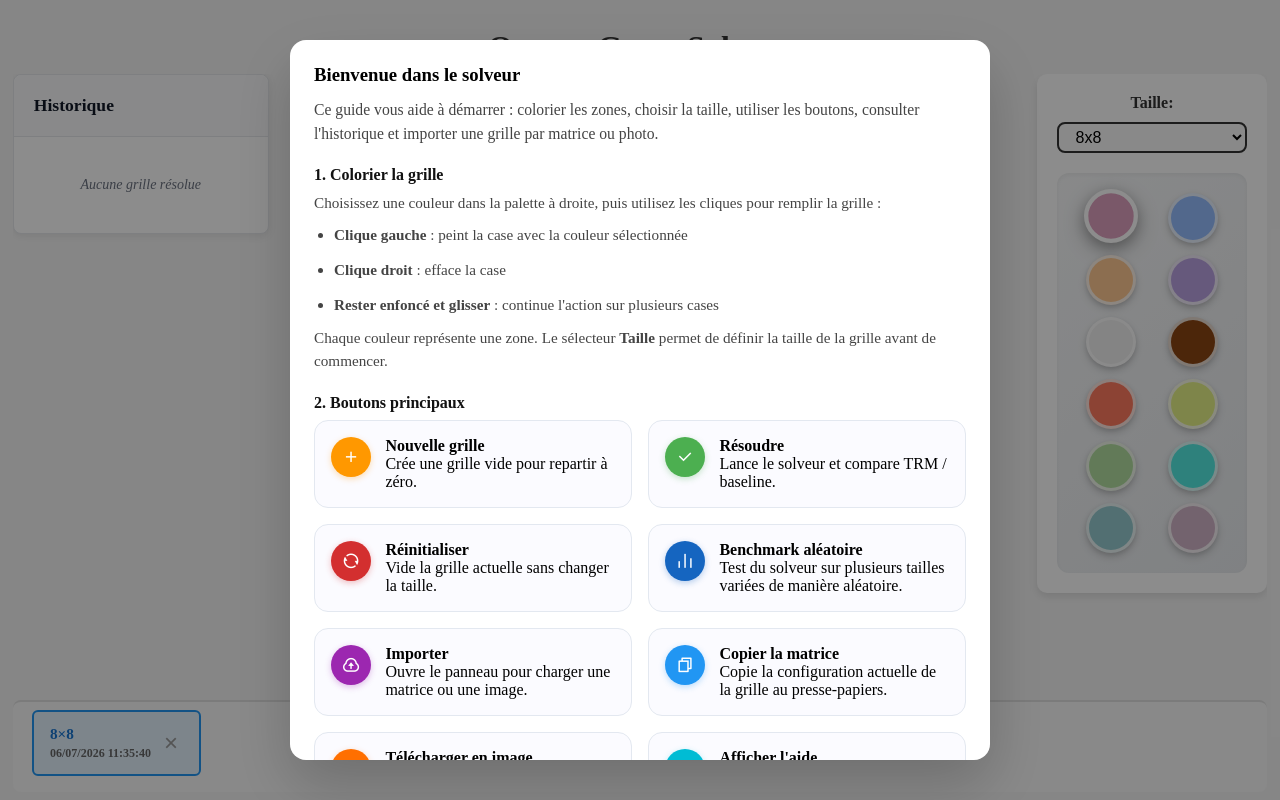
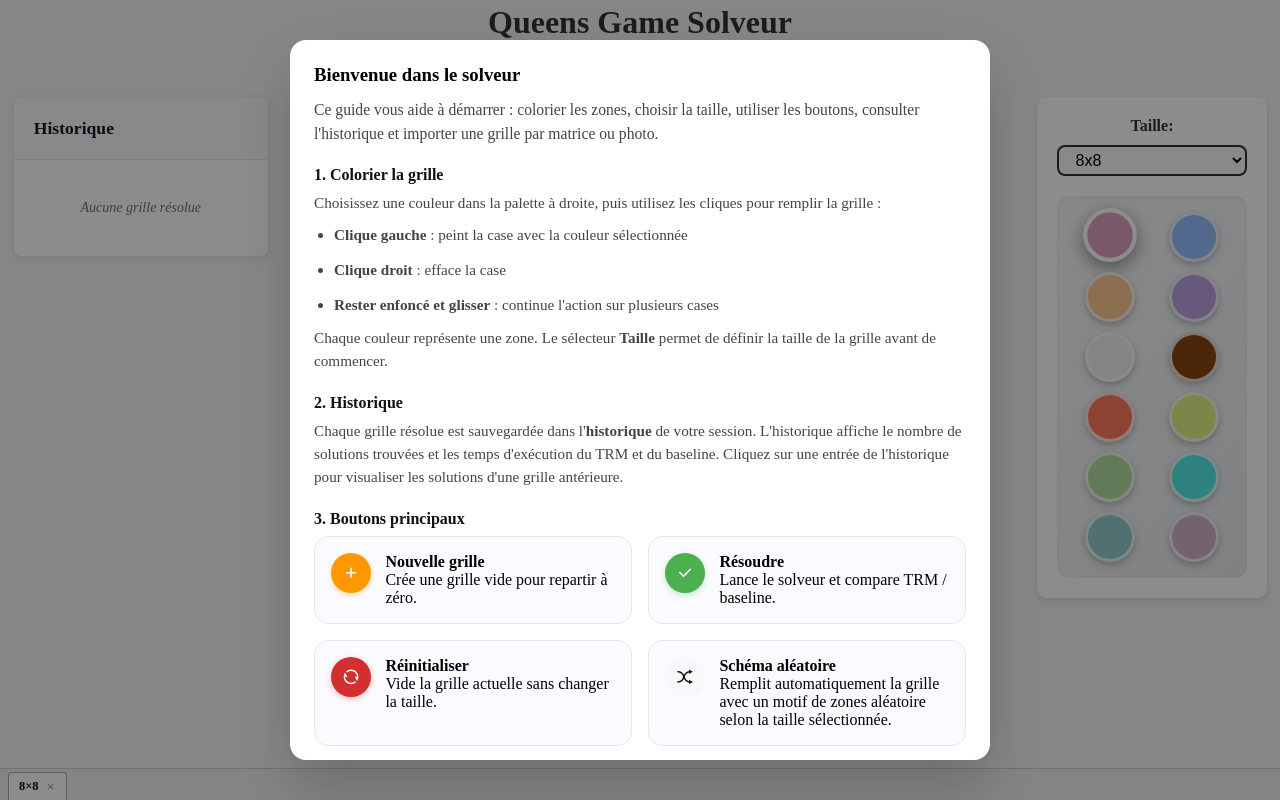
Before and after one commit to Rxdy/queens, a Vue app in the folder front/: page / in a window 1280 px wide. Built offline with nearby package versions, Linux system fonts and the light colour scheme.

Commit message:
Fix vertical overflow by making app container and main content layout fit viewport

```diff
--- a/front/src/App.vue
+++ b/front/src/App.vue
@@ -1,6 +1,12 @@
 <script setup>
 import { ref, computed, watch, onMounted, onUnmounted } from "vue";
 import axios from "axios";
+import BenchmarkChart from "./BenchmarkChart.vue";
+
+// Configuration axios sans timeout pour permettre les requêtes long-running
+axios.defaults.timeout = 0; // 0 = pas de timeout
+
+const currentView = ref("game");
 
 const size = ref(8);
 const zones = ref([]);
@@ -63,8 +69,8 @@ const colors = [
     "rgb(150, 190, 255)",
     "rgb(255, 201, 146)",
     "rgb(187, 163, 226)",
-    "rgb(240, 240, 240)", // Gris très clair pour la couleur par défaut
-    "rgb(139, 69, 19)", // Marron pour remplacer le beige
+    "rgb(240, 240, 240)",
+    "rgb(139, 69, 19)",
     "rgb(255, 123, 96)",
     "rgb(230, 243, 136)",
     "rgb(179, 223, 160)",
@@ -708,15 +714,15 @@ const submit = async () => {
     trmPerformance.value = null;
     baselineResult.value = null;
 
-    // Lancer les deux modèles en parallèle
-    const [trmRes, baselineRes] = await Promise.allSettled([
-        axios.post("http://localhost:8000/api/solve", payload),
-        axios.post("http://localhost:8001/api/solve", payload),
-    ]);
-
-    // Traitement TRM
-    if (trmRes.status === "fulfilled") {
-        const data = trmRes.value.data;
+    // Lancer TRM et Baseline indépendamment (ne pas attendre le baseline pour afficher)
+    const trmPromise = axios.post("http://localhost:8000/api/solve", payload);
+    const baselinePromise = axios.post("http://localhost:8001/api/solve", payload);
+
+    // Afficher le résultat TRM dès qu'il arrive
+    let historyEntry = null;
+    try {
+        const trmRes = await trmPromise;
+        const data = trmRes.data;
         solutions.value = data.solutions;
         trmPerformance.value = data.performance;
 
@@ -729,39 +735,36 @@ const submit = async () => {
             currentSolutionIndex.value = 0;
             positions.value = solutions.value[0];
 
-            // Préparer les temps du baseline si disponibles
-            let baselineTime = null;
-            let baselineValid = false;
-            let baselineSolutionsCount = 0;
-            if (baselineRes.status === "fulfilled") {
-                baselineTime = baselineRes.value.data?.performance?.execution_time ?? null;
-                baselineValid = baselineRes.value.data?.performance?.valid ?? false;
-                baselineSolutionsCount = baselineRes.value.data?.performance?.solutions_count ?? 0;
-            }
-
-            history.value.unshift({
+            historyEntry = {
                 grid: zones.value.map((row) => [...row]),
                 solutions: solutions.value.map((sol) => [...sol]),
                 timestamp: new Date().toLocaleString("fr-FR"),
                 size: size.value,
                 trmTime: trmPerformance.value?.execution_time,
-                baselineTime,
-                baselineValid,
-                baselineSolutionsCount,
-            });
+                baselineTime: null,
+                baselineValid: false,
+                baselineSolutionsCount: 0,
+            };
+            history.value.unshift(historyEntry);
         }
-    } else {
-        console.error(trmRes.reason);
+    } catch (err) {
+        console.error(err);
         positions.value = [];
         solutions.value = [];
         errorMessage.value =
             "Erreur lors de la résolution. Vérifiez que le serveur backend fonctionne.";
     }
 
-    // Traitement Baseline
-    if (baselineRes.status === "fulfilled") {
-        baselineResult.value = baselineRes.value.data;
-    }
+    // Mettre à jour avec le baseline quand il répond (sans bloquer l'UI)
+    baselinePromise.then((baselineRes) => {
+        baselineResult.value = baselineRes.data;
+        const perf = baselineRes.data?.performance;
+        if (historyEntry && perf) {
+            historyEntry.baselineTime = perf.execution_time ?? null;
+            historyEntry.baselineValid = perf.valid ?? false;
+            historyEntry.baselineSolutionsCount = perf.solutions_count ?? 0;
+        }
+    }).catch(() => { /* baseline optionnel */ });
 };
 
 // Vérifier si la grille est complètement remplie et utilise le bon nombre de couleurs
@@ -871,6 +874,19 @@ const resetGrid = () => {
     isPainting.value = false;
     trmPerformance.value = null;
     baselineResult.value = null;
+};
+
+const generateRandomPattern = () => {
+    if (isViewingHistory.value) return;
+    zones.value = generateRandomConnectedPattern(size.value);
+    positions.value = [];
+    solutions.value = [];
+    errorMessage.value = "";
+    currentSolutionIndex.value = 0;
+    selectedHistoryIndex.value = -1;
+    trmPerformance.value = null;
+    baselineResult.value = null;
+    isPainting.value = false;
 };
 
 const loadSolution = (index) => {
@@ -1218,6 +1234,22 @@ if (drafts.value.length === 0) {
 <template>
     <div class="app">
         <h1 class="title">Queens Game Solveur</h1>
+        <nav class="view-tabs">
+            <button
+                class="view-tab"
+                :class="{ active: currentView === 'game' }"
+                @click="currentView = 'game'"
+            >
+                <i class="ri-grid-line" aria-hidden="true"></i> Jeu
+            </button>
+            <button
+                class="view-tab"
+                :class="{ active: currentView === 'stats' }"
+                @click="currentView = 'stats'"
+            >
+                <i class="ri-bar-chart-grouped-line" aria-hidden="true"></i> Statistiques
+            </button>
+        </nav>
         <div v-if="showWelcomeModal || showHelpModal" class="modal-overlay" @click.self="closeCurrentModal">
             <div class="modal-window welcome-window">
                 <h3>{{ showWelcomeModal ? 'Bienvenue dans le solveur' : 'Aide' }}</h3>
@@ -1239,7 +1271,15 @@ if (drafts.value.length === 0) {
                     </p>
                 </div>
                 <div class="welcome-section">
-                    <h4>2. Boutons principaux</h4>
+                    <h4>2. Historique</h4>
+                    <p>
+                        Chaque grille résolue est sauvegardée dans l'<strong>historique</strong> de votre session.
+                        L'historique affiche le nombre de solutions trouvées et les temps d'exécution du TRM et du baseline.
+                        Cliquez sur une entrée de l'historique pour visualiser les solutions d'une grille antérieure.
+                    </p>
+                </div>
+                <div class="welcome-section">
+                    <h4>3. Boutons principaux</h4>
                     <div class="welcome-buttons">
                         <div class="welcome-action">
                             <button class="guide-btn new-icon-btn" disabled>
@@ -1266,11 +1306,19 @@ if (drafts.value.length === 0) {
                             </div>
                         </div>
                         <div class="welcome-action">
+                            <button class="guide-btn random-icon-btn" disabled>
+                                <i class="ri-shuffle-line"></i>
+                            </button>
+                            <div>
+                                <strong>Schéma aléatoire</strong><br />Remplit automatiquement la grille avec un motif de zones aléatoire selon la taille sélectionnée.
+                            </div>
+                        </div>
+                        <div class="welcome-action">
                             <button class="guide-btn benchmark-icon-btn" disabled>
                                 <i class="ri-bar-chart-line"></i>
                             </button>
                             <div>
-                                <strong>Benchmark aléatoire</strong><br />Test du solveur sur plusieurs tailles variées de manière aléatoire.
+                                <strong>Benchmark aléatoire</strong><br />Lance plusieurs résolutions aléatoires pour comparer TRM et Baseline.
                             </div>
                         </div>
                         <div class="welcome-action">
@@ -1308,15 +1356,18 @@ if (drafts.value.length === 0) {
                     </div>
                 </div>
                 <div class="welcome-section">
-                    <h4>3. Historique</h4>
+                    <h4>4. Statistiques</h4>
                     <p>
-                        Chaque grille résolue est sauvegardée dans l'<strong>historique</strong> de votre session.
-                        L'historique affiche le nombre de solutions trouvées et les temps d'exécution du TRM et du baseline.
-                        Cliquez sur une entrée de l'historique pour visualiser les solutions d'une grille antérieure.
+                        L'onglet <strong>Statistiques</strong> affiche un graphique de performance pour la session actuelle.
+                        Vous y voyez les temps moyens de TRM et de Baseline par taille de grille, présentés sur une échelle logarithmique.
                     </p>
+                    <ul>
+                        <li>Le graphique agrège uniquement les résolutions de la session en cours.</li>
+                        <li>Les petites valeurs en microsecondes et les grandes valeurs en secondes sont affichées proportionnellement.</li>
+                    </ul>
                 </div>
                 <div class="welcome-section">
-                    <h4>4. Système d'import</h4>
+                    <h4>5. Système d'import</h4>
                     <p>
                         Deux modes sont disponibles : <strong>Matrice</strong> et <strong>Image</strong>.
                     </p>
@@ -1333,7 +1384,7 @@ if (drafts.value.length === 0) {
                     </ul>
                 </div>
                 <div class="welcome-section">
-                    <h4>5. Brouillons</h4>
+                    <h4>6. Brouillons</h4>
                     <p>
                         Chaque nouvelle grille crée un brouillon enregistré en bas de l'écran.
                         Vous pouvez basculer entre plusieurs brouillons comme des onglets,
@@ -1359,7 +1410,8 @@ if (drafts.value.length === 0) {
                 </div>
             </div>
         </div>
-        <div class="main-layout" :class="{ 'history-hidden': !historyVisible }">
+        <BenchmarkChart v-if="currentView === 'stats'" :history="history" />
+        <div v-if="currentView === 'game'" class="main-layout" :class="{ 'history-hidden': !historyVisible }">
             <div v-if="historyVisible" class="history-panel">
                 <h3>Historique</h3>
                 <div v-if="history.length === 0" class="no-history">
@@ -1421,10 +1473,18 @@ if (drafts.value.length === 0) {
                             <i class="ri-refresh-line" aria-hidden="true"></i>
                         </button>
                         <button
+                            @click="generateRandomPattern"
+                            :disabled="isViewingHistory"
+                            class="icon-btn random-icon-btn"
+                            title="Remplir aléatoirement la grille"
+                        >
+                            <i class="ri-shuffle-line" aria-hidden="true"></i>
+                        </button>
+                        <button
                             @click="benchmarkAllSizes"
                             class="icon-btn benchmark-icon-btn"
                             :disabled="isBenchmarking"
-                            title="Benchmark 4-12"
+                            title="Benchmark 1 grille/taille (4→12)"
                         >
                             <i class="ri-bar-chart-line" aria-hidden="true"></i>
                         </button>
@@ -1458,6 +1518,9 @@ if (drafts.value.length === 0) {
                             <i class="ri-question-line" aria-hidden="true"></i>
                         </button>
                     </div>
+                    <div v-if="benchmarkStatus" class="benchmark-status header-status">
+                        {{ benchmarkStatus }}
+                    </div>
                     <button
                         v-if="windowWidth < 600"
                         @click="toggleHistory"
@@ -1466,9 +1529,6 @@ if (drafts.value.length === 0) {
                         {{ historyVisible ? "Masquer" : "Afficher" }}
                         l'historique
                     </button>
-                    <div v-if="benchmarkStatus" class="benchmark-status header-status">
-                        {{ benchmarkStatus }}
-                    </div>
                 </div>
                 <div
                     class="grid"
@@ -1610,7 +1670,7 @@ if (drafts.value.length === 0) {
         </div>
 
         <!-- Onglets de brouillons - FIXE en bas -->
-        <div v-if="drafts.length > 0" class="drafts-panel">
+        <div v-if="currentView !== 'stats' && drafts.length > 0" class="drafts-panel">
             <div class="drafts-tabs">
                 <div
                     v-for="(draft, index) in drafts"
@@ -1618,18 +1678,14 @@ if (drafts.value.length === 0) {
                     class="draft-tab"
                     :class="{ active: currentDraftIndex === index }"
                     @click="switchDraft(index)"
+                    :title="draft.updatedAt"
                 >
-                    <div class="draft-info">
-                        <span class="draft-size">{{ draft.size }}×{{ draft.size }}</span>
-                        <span class="draft-time">{{ draft.updatedAt }}</span>
-                    </div>
+                    <span class="draft-size">{{ draft.size }}×{{ draft.size }}</span>
                     <button
                         @click.stop="deleteDraft(index)"
                         class="draft-delete-btn"
                         title="Supprimer ce brouillon"
-                    >
-                        ×
-                    </button>
+                    >×</button>
                 </div>
             </div>
         </div>
@@ -1793,33 +1849,74 @@ if (drafts.value.length === 0) {
 }
 
 html,
-body {
-    width: 100vw;
-    min-height: 100vh;
+body,
+#app {
+    width: 100%;
+    height: 100vh;
     margin: 0;
     padding: 0;
-    overflow: auto;
+    overflow: hidden;
 }
 </style>
 
 <style scoped>
 .app {
     width: 100vw;
-    min-height: 100vh;
+    height: 100vh;
     display: flex;
     flex-direction: column;
     align-items: center;
-    padding: 1vh 1vw;
+    padding: 0;
+    margin: 0;
     background-color: #f5f5f5;
     overflow: hidden;
+    box-sizing: border-box;
 }
 
 .title {
     text-align: center;
-    margin-bottom: 1vh;
+    margin-bottom: 0.5vh;
+    margin-top: 0.5vh;
     color: #333;
     font-size: 2rem;
     font-weight: bold;
+    flex-shrink: 0;
+}
+
+.view-tabs {
+    display: flex;
+    gap: 6px;
+    margin-bottom: 1vh;
+    background: #e8e8e8;
+    padding: 4px;
+    border-radius: 10px;
+    flex-shrink: 0;
+}
+
+.view-tab {
+    display: flex;
+    align-items: center;
+    gap: 6px;
+    padding: 6px 18px;
+    border: none;
+    border-radius: 7px;
+    font-size: 0.88rem;
+    font-weight: 600;
+    cursor: pointer;
+    background: transparent;
+    color: #666;
+    transition: background 0.15s, color 0.15s;
+}
+
+.view-tab:hover {
+    background: rgba(255, 255, 255, 0.7);
+    color: #333;
+}
+
+.view-tab.active {
+    background: #fff;
+    color: #333;
+    box-shadow: 0 1px 4px rgba(0, 0, 0, 0.12);
 }
 
 .main-layout {
@@ -1828,11 +1925,13 @@ body {
     justify-content: center;
     align-items: flex-start;
     gap: 2vw;
-    width: 98vw;
-    height: auto;
+    width: 100%;
+    padding: 1vh 1vw;
     flex: 1;
+    min-height: 0;
     max-width: 1400px;
-    overflow: auto;
+    overflow-y: auto;
+    box-sizing: border-box;
 }
 
 .main-layout.history-hidden {
@@ -1899,9 +1998,10 @@ body {
     }
 
     .main-layout {
-        width: 99vw;
+        width: 100%;
         gap: 1vw;
-        height: 90vh;
+        height: auto;
+        max-height: none;
     }
 
     .palette {
@@ -2160,89 +2260,82 @@ body {
 }
 
 .drafts-panel {
-    width: 98vw;
-    max-width: 1400px;
-    padding: 1vh 1.5vw;
-    background-color: #f9f9f9;
-    border-radius: 8px;
-    border-top: 2px solid #e0e0e0;
+    width: 100vw;
+    max-width: none;
+    padding: 3px 8px 0;
+    background-color: #f0f0f0;
+    border-top: 1px solid #ccc;
     flex-shrink: 0;
-    margin-top: 1vh;
+    margin-top: 0;
     overflow: visible;
+    box-sizing: border-box;
 }
 
 .drafts-tabs {
     display: flex;
-    gap: 0.5rem;
+    gap: 2px;
     overflow-x: auto;
-    padding-bottom: 0.5rem;
+    align-items: flex-end;
+    scrollbar-width: thin;
 }
 
 .draft-tab {
     flex-shrink: 0;
-    padding: 0.8rem 1rem;
+    padding: 3px 8px 3px 10px;
+    background-color: #e0e0e0;
+    border: 1px solid #bbb;
+    border-bottom: none;
+    border-radius: 4px 4px 0 0;
+    cursor: pointer;
+    transition: background 0.15s;
+    display: flex;
+    align-items: center;
+    gap: 5px;
+    font-size: 0.78rem;
+    color: #555;
+    line-height: 1;
+    height: 26px;
+}
+
+.draft-tab:hover {
+    background-color: #f0f0f0;
+    color: #222;
+}
+
+.draft-tab.active {
     background-color: #fff;
-    border: 2px solid #ddd;
-    border-radius: 6px;
-    cursor: pointer;
-    transition: all 0.2s;
-    display: flex;
-    align-items: center;
-    justify-content: space-between;
-    gap: 0.5rem;
-    min-width: 120px;
-}
-
-.draft-tab:hover {
-    border-color: #999;
-    background-color: #f9f9f9;
-}
-
-.draft-tab.active {
-    background-color: #e3f2fd;
-    border-color: #2196f3;
-    color: #1976d2;
+    border-color: #aaa;
+    color: #111;
     font-weight: 600;
-}
-
-.draft-info {
-    display: flex;
-    flex-direction: column;
-    gap: 0.2rem;
-    flex: 1;
-    min-width: 0;
+    height: 28px;
 }
 
 .draft-size {
-    font-weight: 600;
-    font-size: 0.95rem;
-}
-
-.draft-time {
-    font-size: 0.75rem;
-    color: #666;
+    font-weight: inherit;
+    font-size: inherit;
     white-space: nowrap;
-    overflow: hidden;
-    text-overflow: ellipsis;
 }
 
 .draft-delete-btn {
-    background-color: transparent;
+    background: none;
     border: none;
     cursor: pointer;
-    font-size: 1.5rem;
+    font-size: 0.85rem;
     color: #999;
     padding: 0;
-    width: 1.5rem;
-    height: 1.5rem;
+    width: 14px;
+    height: 14px;
     display: flex;
     align-items: center;
     justify-content: center;
-    transition: color 0.2s;
+    border-radius: 2px;
+    line-height: 1;
+    transition: color 0.15s, background 0.15s;
 }
 
 .draft-delete-btn:hover {
     color: #d32f2f;
+    background: rgba(211,47,47,0.1);
 }
 
 .reset-btn {
@@ -2445,13 +2538,19 @@ body {
     justify-content: center;
     border-radius: 50%;
     border: none;
-    color: #fff;
+    color: #111;
     cursor: default;
     opacity: 1;
 }
 
 .welcome-action .guide-btn i {
     font-size: 1.1rem;
+    color: inherit;
+}
+
+.welcome-action .guide-btn.benchmark-icon-btn,
+.welcome-action .guide-btn.import-icon-btn {
+    color: #fff;
 }
 
 .welcome-actions {
@@ -2823,10 +2922,9 @@ body {
 .palette {
     display: grid;
     grid-template-columns: repeat(2, 1fr);
-    grid-template-rows: repeat(6, 1fr);
-    gap: 12px;
+    gap: 10px;
     width: 100%;
-    padding: 20px;
+    padding: 16px;
     background: linear-gradient(135deg, #f8f9fa 0%, #e9ecef 100%);
     border-radius: 12px;
     box-shadow: inset 0 2px 4px rgba(0, 0, 0, 0.05);
@@ -2949,9 +3047,13 @@ body {
     padding: 0;
     border-radius: 8px;
     box-shadow: 0 2px 8px rgba(0, 0, 0, 0.08);
-    max-height: 600px;
+    max-height: calc(100vh - 6rem);
     overflow-y: auto;
     border: 1px solid #e5e7eb;
+    position: sticky;
+    top: 0;
+    z-index: 10;
+    align-self: start;
 }
 
 .history-panel h3 {
```
